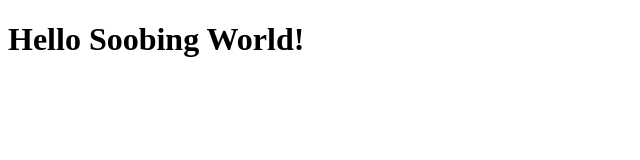
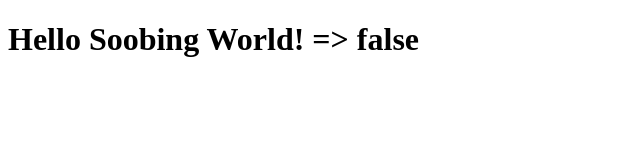
Before and after one commit to soobing/react-boilerplate, a React app: page / in a window 1280 px wide. Shown: the top 160 px of the page, without its empty margins (0-640 px from the left). Built offline with nearby package versions, Linux system fonts and the light colour scheme.

Commit message:
useSelector, useDispatch

```diff
--- a/src/App.js
+++ b/src/App.js
@@ -1,5 +1,10 @@
 import React, { Component } from 'react'
+import { useDispatch, useSelector } from 'react-redux';
+import * as types from './actions';
 
 export default function App() {
-  return <h1>Hello Soobing World!</h1>
+  const dispatch = useDispatch();
+  const isTest = useSelector(state => state.app.isTest);
+  console.log(isTest)
+  return <h1 onClick={() => dispatch({ type: types.APP_ACTION_TEST, data: true })}>Hello Soobing World! => {String(isTest)}</h1>
 }
--- a/src/reducers/app.js
+++ b/src/reducers/app.js
@@ -2,7 +2,7 @@ import * as types from '../actions'
 
 // 기본값
 const initialState = {
-  isTest: true
+  isTest: false
 }
 
 // 리듀서
--- a/src/reducers/index.js
+++ b/src/reducers/index.js
@@ -1,6 +1,5 @@
 import { combineReducers } from 'redux';
 import app from './app';
-
 const reducers = combineReducers({
   app
 });
```
